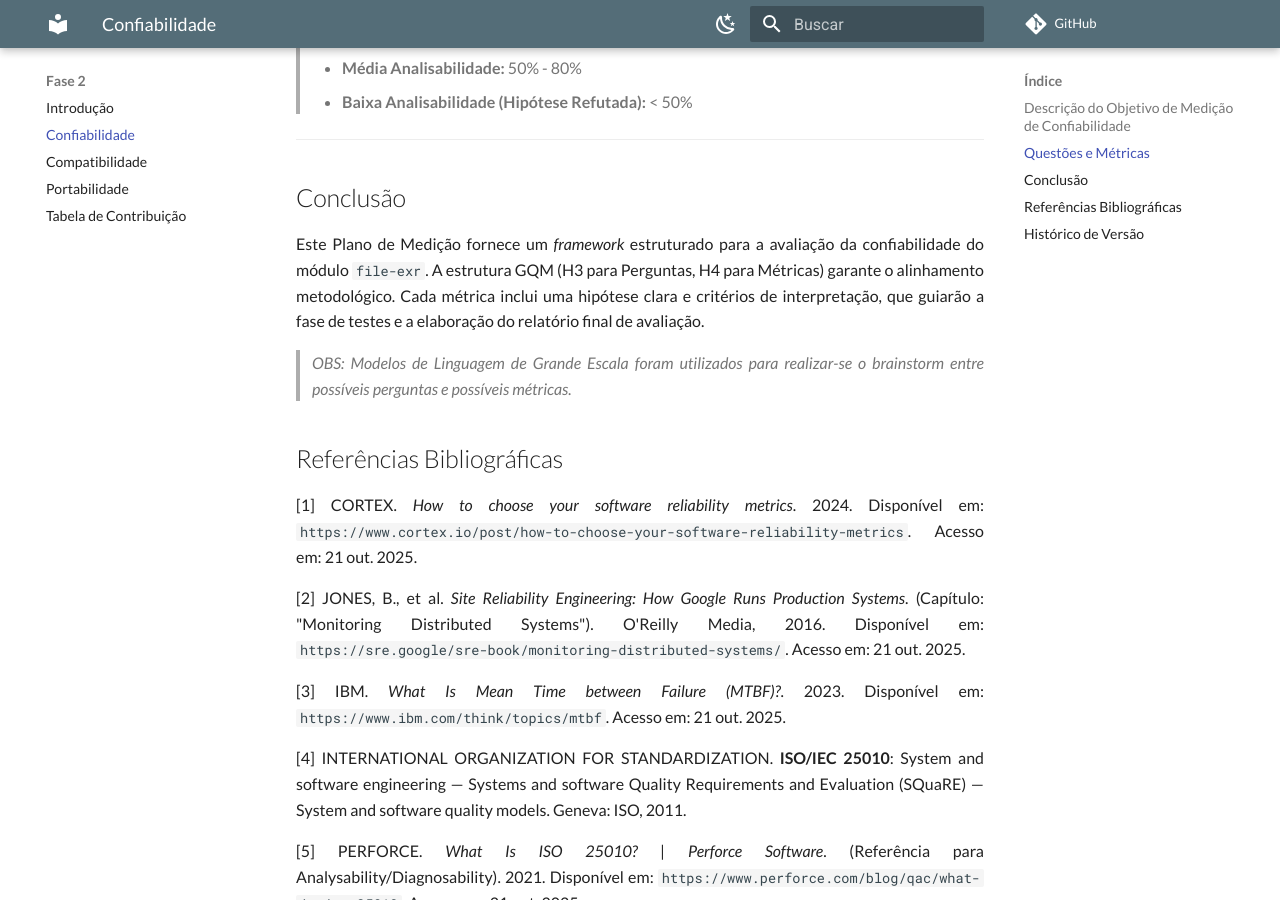
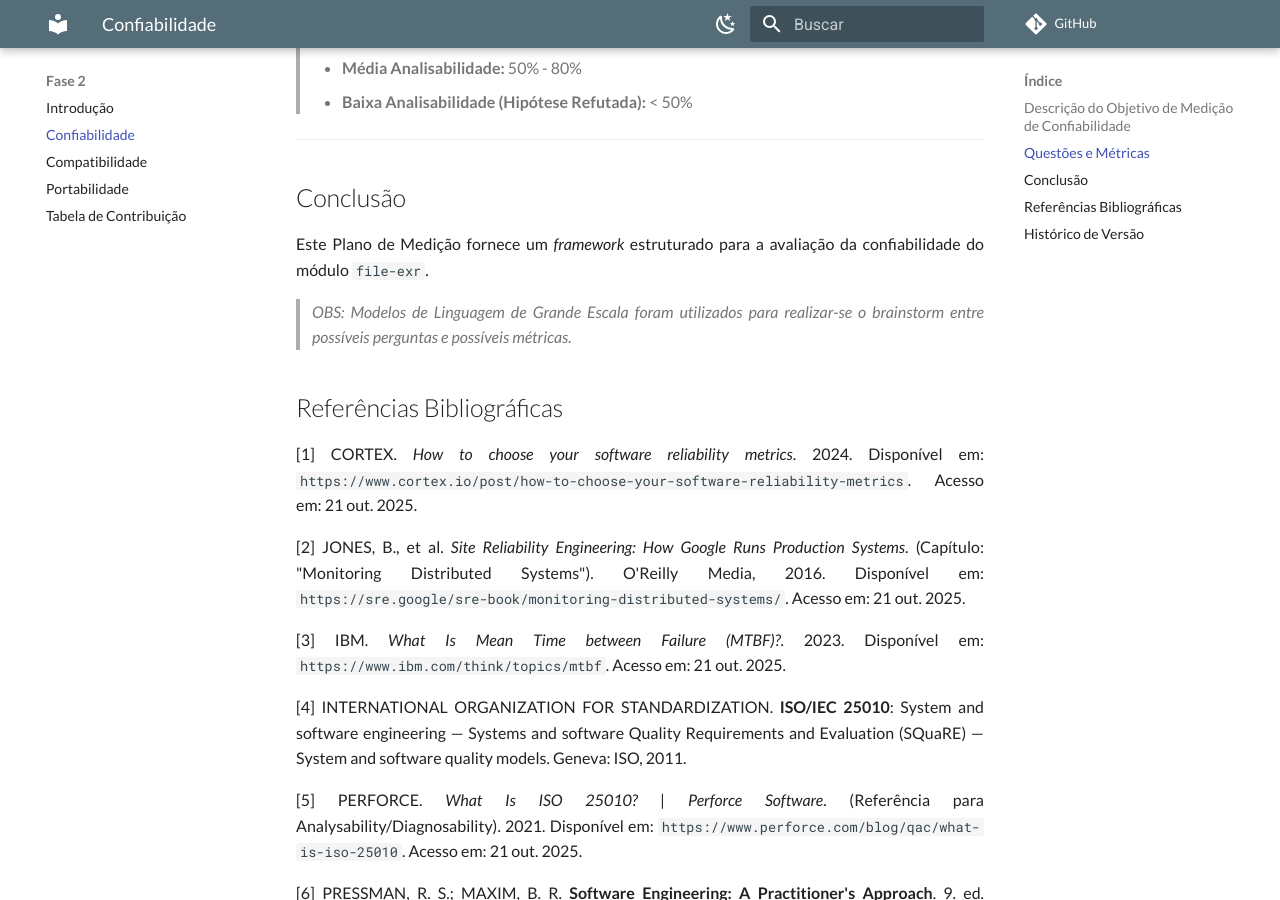
Before and after one commit to FCTE-Qualidade-de-Software-1/2025-2_T02_Karen_Jones, an MkDocs documentation site: the page built from docs/fase2/1-confiabilidade.md, in a window 1280 px wide and 900 px high, scrolled down 3419 px. Built offline with MkDocs 1.6.1 and Material for MkDocs 9.7.7, drawn with Linux system fonts in a browser that asks for light colours; comment, search, counter and statistics services are not loaded.

Commit message:
fix: correção na conclusão

```diff
--- a/docs/fase2/1-confiabilidade.md
+++ b/docs/fase2/1-confiabilidade.md
@@ -141,7 +141,7 @@ Esta pergunta avalia a capacidade de recuperação (Recoverability) do sistema,
 
 ## Conclusão
 
-Este Plano de Medição fornece um *framework* estruturado para a avaliação da confiabilidade do módulo `file-exr`. A estrutura GQM (H3 para Perguntas, H4 para Métricas) garante o alinhamento metodológico. Cada métrica inclui uma hipótese clara e critérios de interpretação, que guiarão a fase de testes e a elaboração do relatório final de avaliação.
+Este Plano de Medição fornece um *framework* estruturado para a avaliação da confiabilidade do módulo `file-exr`.
 
 > *OBS: Modelos de Linguagem de Grande Escala foram utilizados para realizar-se o brainstorm entre possíveis perguntas e possíveis métricas.*
 
```
